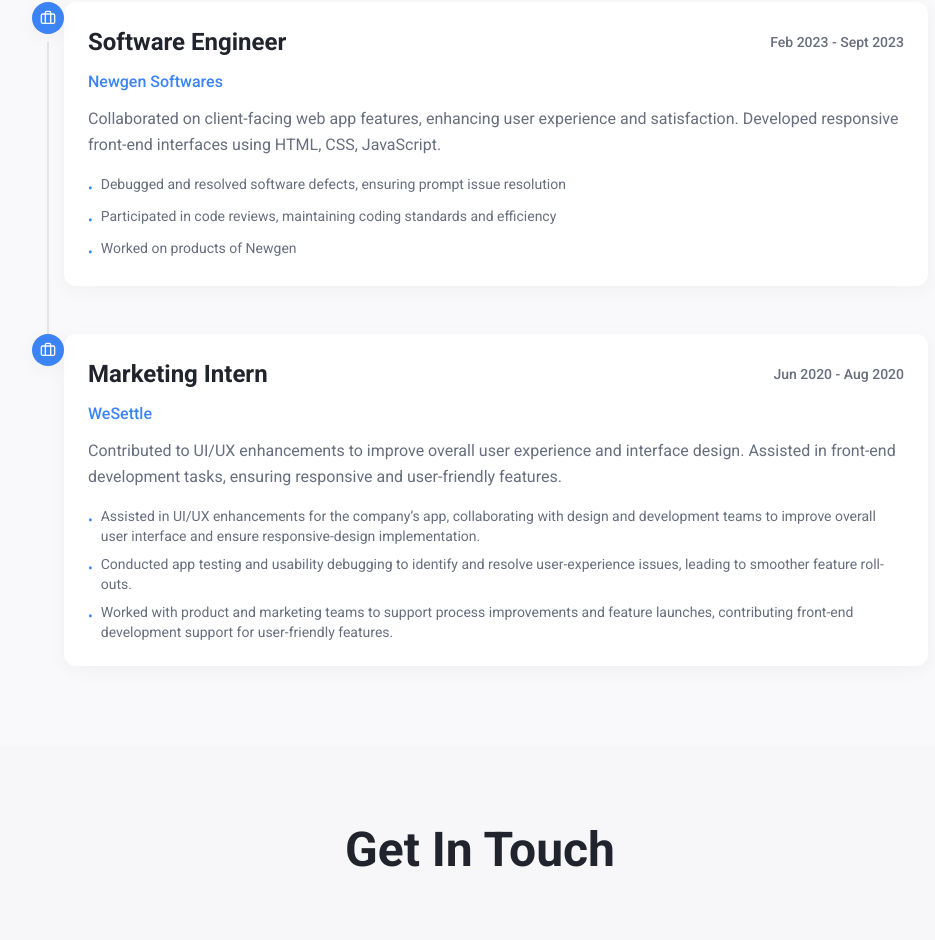
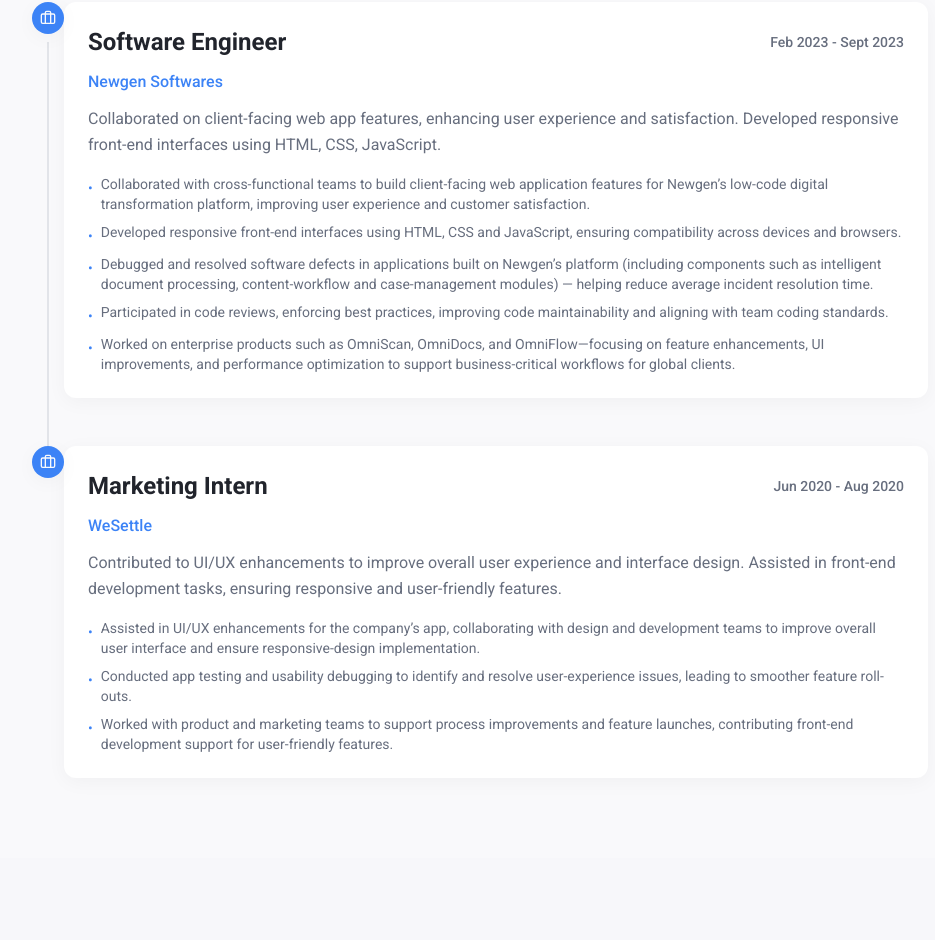
Before and after one commit to vatsal1704/portfolio-website, a React (Vite) app: page / in a window 1280 px wide. Shown: the part 3798-4738 px from the top of the page, without its empty margins (160-1095 px from the left). Built offline with nearby package versions, Linux system fonts and the light colour scheme; the HTML template or start-up script is replaced by a standard one.

Commit message:
Enhance experience descriptions in Experience.tsx
Updated achievements to provide more detailed descriptions of contributions and impact.

```diff
--- a/src/components/Experience.tsx
+++ b/src/components/Experience.tsx
@@ -15,9 +15,13 @@ const Experience = () => {
       description:
         "Collaborated on client-facing web app features, enhancing user experience and satisfaction. Developed responsive front-end interfaces using HTML, CSS, JavaScript.",
       achievements: [
-        "Debugged and resolved software defects, ensuring prompt issue resolution",
-        "Participated in code reviews, maintaining coding standards and efficiency",
-        "Worked on products of Newgen",
+
+        "Collaborated with cross-functional teams to build client-facing web application features for Newgen’s low-code digital transformation platform, improving user experience and customer satisfaction.",
+        "Developed responsive front-end interfaces using HTML, CSS and JavaScript, ensuring compatibility across devices and browsers.",
+        "Debugged and resolved software defects in applications built on Newgen’s platform (including components such as intelligent document processing, content-workflow and case-management modules) — helping reduce average incident resolution time.",
+        "Participated in code reviews, enforcing best practices, improving code maintainability and aligning with team coding standards.",
+        "Worked on enterprise products such as OmniScan, OmniDocs, and OmniFlow—focusing on feature enhancements, UI improvements, and performance optimization to support business-critical workflows for global clients."
+
       ],
     },
     {
```
